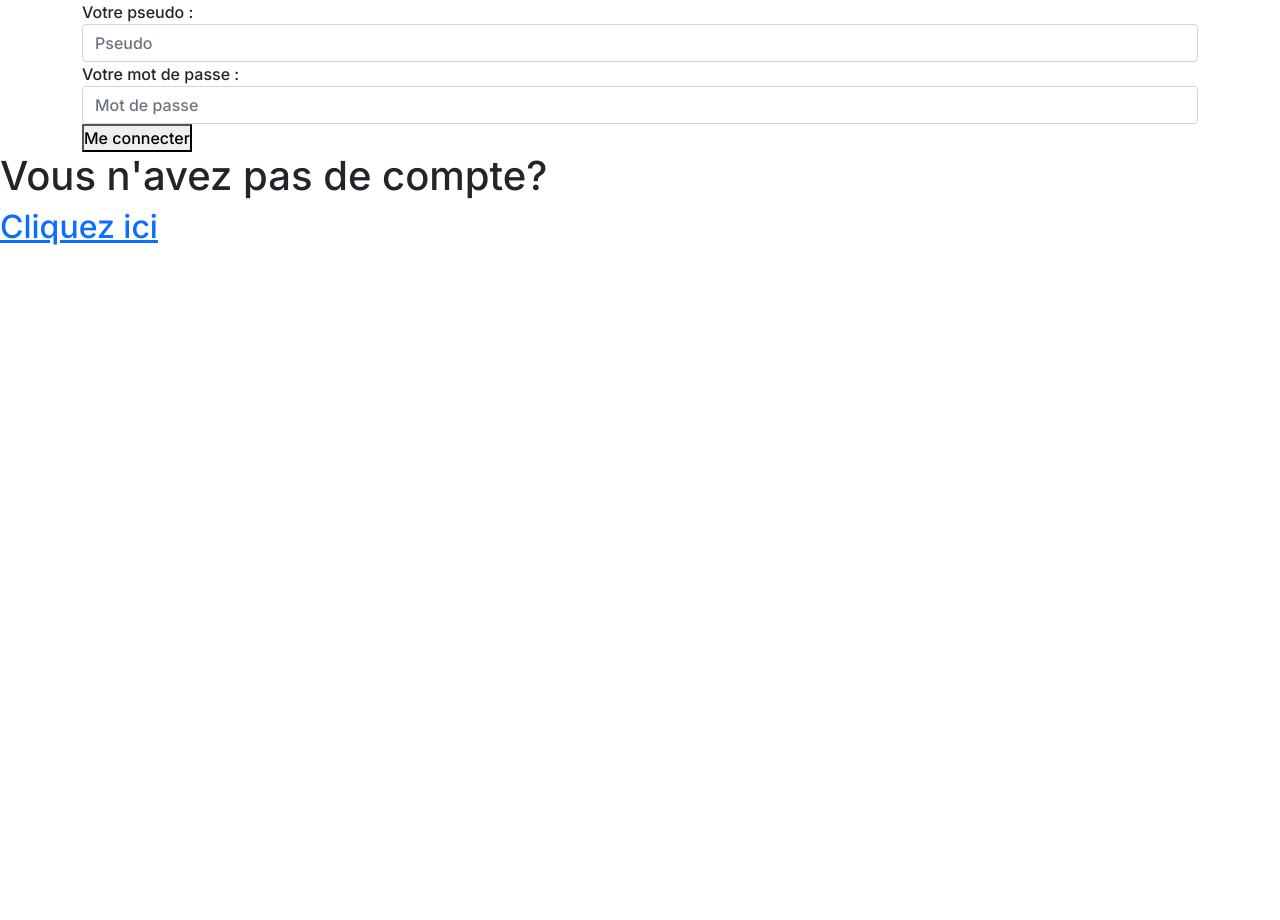
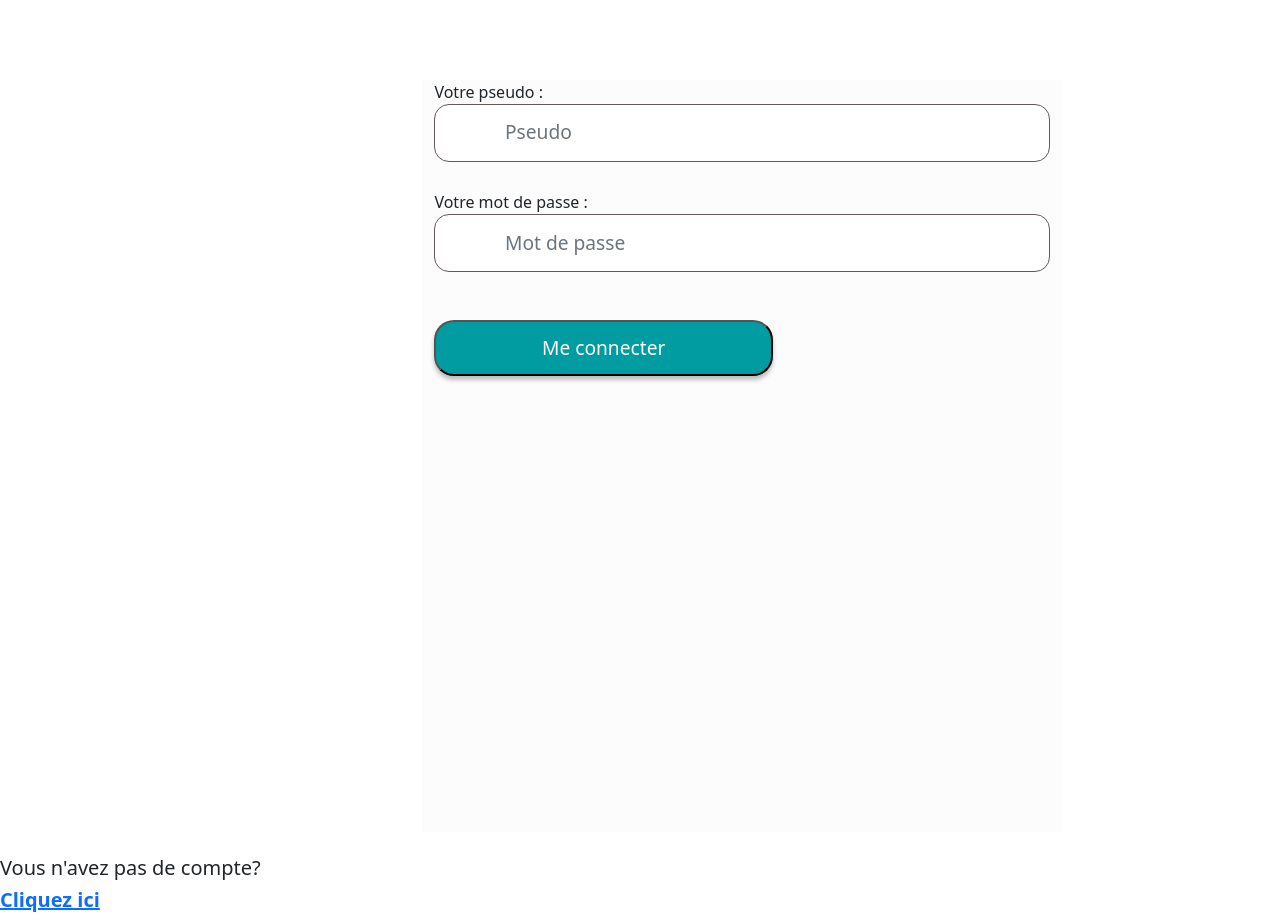
Before and after one commit to ntapiaDev/quizz-plantes, a PHP site: page /users/login in a window 1280 px wide. Before the commit the page ends 245 px from the top, so only its background shows below. Run offline with PHP 8.4, Linux system fonts and the light colour scheme; the visitor is signed in with stand-in values (Sample User, id 1).

Commit message:
Update style.css

```diff
--- a/public/css/style.css
+++ b/public/css/style.css
@@ -3,6 +3,15 @@
 :root {
     --bg-accueil: linear-gradient(180deg, #0A4C58 39.58%, #FFFFFF 100%);
     --backdrop: rgba(255, 255, 255, 0.8);
+    --color-white: white;
+    --transparency-white: 4px 4px 4px white;
+    --color-white-tr: rgba(248, 248, 248, 0.4);
+    --color-font-grey: #635959;
+    --color-background-blue: #019CA1;
+    --boxshadow-input: 0 0 0 0.2rem rgba(201, 129, 84, 0.447);
+    --color-background-orange: #C76810;
+    --boxshadow-btn: 0px 4px 4px rgba(0, 0, 0, 0.25);
+    --color-black: #000000;
 }
 
 *, *::after, *::before {
@@ -12,10 +21,99 @@
 }
 
 body {
-    font-family: "Inter" !important;
+    font-family: "Inter";
     /* background: var(--bg-accueil) !important; */
 }
 
+/*  */
+/* PAGE SIGN IN & LOG IN */
+/*  */
+
+#div_login,
+#div_signup {
+    width: 40em;
+    height: 47em !important;
+    margin-top: 5em;
+    margin-inline: 33%;
+    background-color: var(--color-white-tr);
+}
+
+/* form */
+#form_login,
+#form_signup {
+    padding-top: 30% !important;
+    padding-inline: 20%;
+}
+
+#form_signup {
+    padding-top: 17% !important;
+}
+
+input {
+    width: 100% !important;
+    margin-bottom: 1.5em !important;
+    font-size: 1.2em !important;
+    padding-block: 0.7em !important;
+    border-radius: 15px !important;
+    color: var(--color-font-grey) !important;
+    border: var(--color-font-grey) 1.5px solid !important;
+}
+
+
+/* input padding */
+input::placeholder,
+input:focus,
+input {
+    text-indent: 3em;
+}
+
+input:focus {
+    border-color: var(--color-background-orange) !important;
+    box-shadow: var(--boxshadow-input) !important;
+}
+
+input:focus::-webkit-input-placeholder {
+    opacity: 0;
+}
+
+/* button */
+.btn_form {
+    margin-top: 1em;
+    font-size: 1.2em;
+    color: var(--color-white);
+    background-color: var(--color-background-blue);
+    box-shadow: var(--boxshadow-btn);
+    padding-block: 0.6em;
+    padding-inline: 5.5em;
+    border-radius: 20px;
+    border: var(--color-black) 1.5px solid !;
+}
+
+.btn_form:active {
+    background-color: var(--color-white);
+    color: var(--color-background-blue);
+}
+
+/* switch between sign in and log in*/
+.h1_log {
+    margin-top: 1.2em;
+    font-size: 1.25em;
+    font-weight: 400;
+}
+
+a {
+    text-decoration: none;
+    color: var(--color-black);
+}
+
+a:hover {
+    color: var(--color-background-orange);
+}
+
+.h2_log {
+    font-size: 1.25em;
+    font-weight: 700;
+}
 header {
     background: #0A4C58 !important;
 
```
